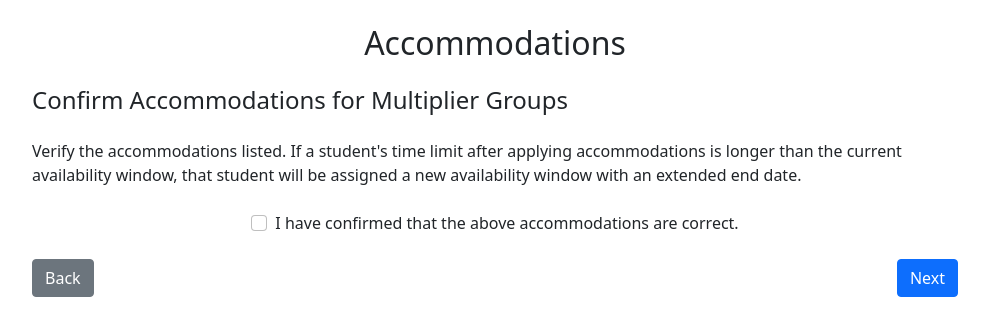
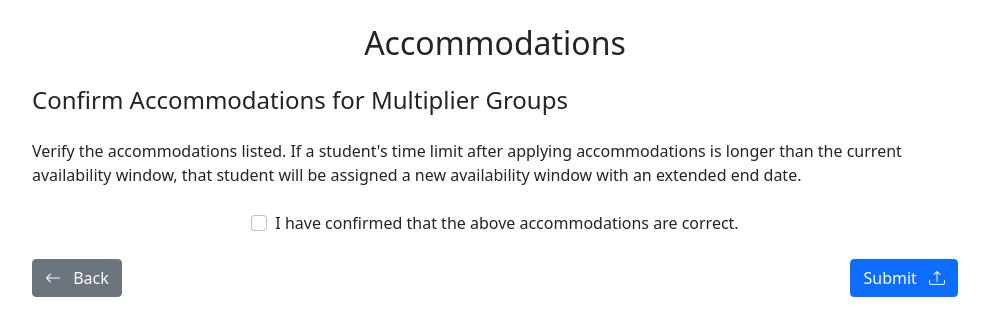
Before and after one commit to UBC-LFS/Canvas-Flexible-Assessment, a Django app: template flexible_assessment/accommodations/templates/accommodations/accommodations_confirm.html in a window 1280 px wide. Shown: the top 336 px of the page, without its empty margins (145-1134 px from the left). Run offline with Django 4.2, Linux system fonts and the light colour scheme; the template is opened without the code that fills it, so the values that code supplies are empty; parts of the project's set-up code (start-up, migrations or seed data) failed here and were passed over; some libraries are stand-ins or nearby versions.

Commit message:
Added icons to forward/back page buttons, after summary page now links back to home

```diff
--- a/flexible_assessment/accommodations/templates/accommodations/accommodations_confirm.html
+++ b/flexible_assessment/accommodations/templates/accommodations/accommodations_confirm.html
@@ -118,10 +118,13 @@
                         <button type="button"
                                 class="btn btn-secondary"
                                 onclick="window.location.href='{% url 'accommodations:accommodations_quizzes' course.id %}'">
+                            <i class="bi bi-arrow-left me-2"></i>
                             Back
                         </button>
                         <!-- Next button -->
-                        <button type="submit" class="btn btn-primary">Next</button>
+                        <button type="submit" class="btn btn-primary">
+                            Submit <i class="bi bi-upload ms-2"></i>
+                        </button>
                     </div>
                 </form>
             </div>
--- a/flexible_assessment/accommodations/templates/accommodations/accommodations_home.html
+++ b/flexible_assessment/accommodations/templates/accommodations/accommodations_home.html
@@ -96,7 +96,9 @@
                         </div>
                         <div class="col-auto" id="buttons-hidden" style="display:none">
                             <button type="button" class="btn btn-danger mx-2" id="remove-all">Remove All</button>
-                            <button type="submit" class="btn btn-primary">Next</button>
+                            <button type="submit" class="btn btn-primary">
+                                Next <i class="bi bi-arrow-right ms-2"></i>
+                            </button>
                         </div>
                     </div>
                 </form>
--- a/flexible_assessment/accommodations/templates/accommodations/accommodations_quizzes.html
+++ b/flexible_assessment/accommodations/templates/accommodations/accommodations_quizzes.html
@@ -127,10 +127,13 @@
                             <button type="button"
                                     class="btn btn-secondary"
                                     onclick="window.location.href='{% url 'accommodations:accommodations_home' course.id %}'">
+                                <i class="bi bi-arrow-left me-2"></i>
                                 Back
                             </button>
                             <!-- Next button -->
-                            <button type="submit" class="btn btn-primary">Next</button>
+                            <button type="submit" class="btn btn-primary">
+                                Next <i class="bi bi-arrow-right ms-2"></i>
+                            </button>
                         </div>
                     </div>
                 </form>
```
Also changed, not shown: flexible_assessment/accommodations/templates/accommodations/accommodations_summary.html (+6 -1 lines).
